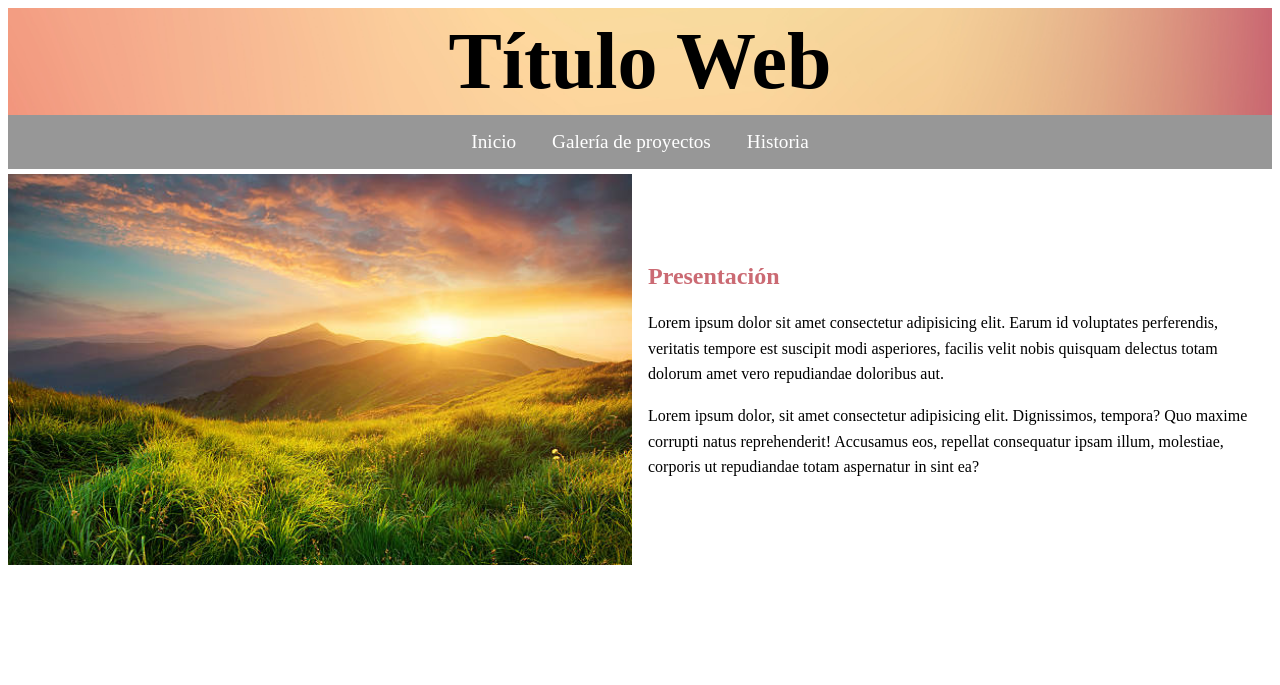
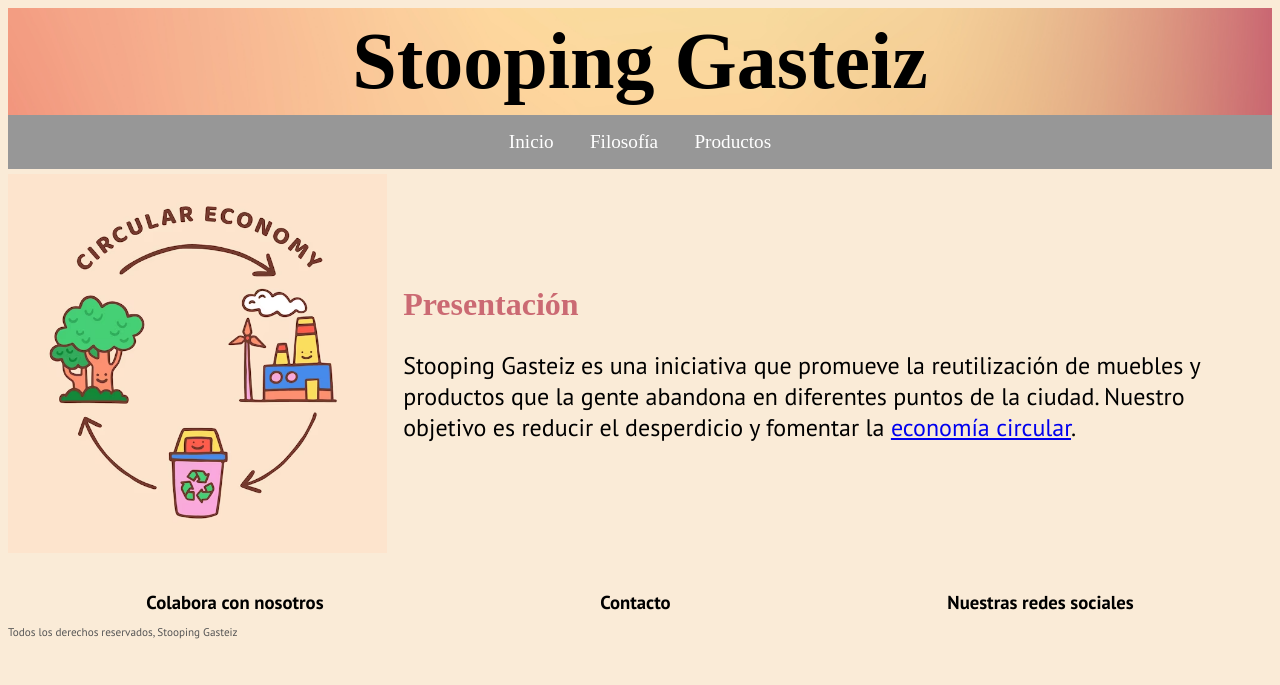
Before and after one commit to andreacastrodlc/Entregable1_IW, a plain HTML site: page index.html in a window 1280 px wide. Drawn offline with Linux system fonts and the light colour scheme; a web font is replaced by a local one.

Commit message:
Idea principal OK

```diff
--- a/css/app.css
+++ b/css/app.css
@@ -1,10 +1,11 @@
 html {
     box-sizing: border-box;
     font-size: 100%;
+    background-color: antiquewhite;
 }
 
 body {
-    font-family: "Kode Mono", "Anta";
+    font-family: "PT Sans", "Anta";
 }
 
 h1 {
@@ -51,21 +52,43 @@ h1 {
 }
 
 .imagen-presentacion {
-    width: 50%;
+    width: 30%;
     margin-right: 1rem;
 }
 
 .texto-presentacion {
-    width: 50%;
+    width: 75%;
 }
 
 .texto-presentacion h2 {
     color: #CB6A73;
     font-family: "Anta";
+    font-size: 2rem;
 }
 
-.texto-presentacion p {
-    line-height: 1.6;
+.texto-presentacion p{
+    font-size: 1.5rem;
+}
+
+.copyright{
+    color: #555555;
+    font-size: 0.7rem;
+    text-align: left;
+}
+
+
+.footer{
+    color: black;
+    padding: 2rem 0;
+    text-align: center;
+}
+.grid-footer{
+    display: flex;
+    justify-content: space-around;
+}
+
+.grid-footer h3{
+    margin: 0;
 }
 
 @media (max-width: 768px) {
--- a/index.html
+++ b/index.html
@@ -9,33 +9,39 @@
     <link rel="preconnect" href="https://fonts.googleapis.com">
     <link rel="preconnect" href="https://fonts.gstatic.com" crossorigin>
     <link href="https://fonts.googleapis.com/css2?family=Anta&display=swap" rel="stylesheet">
-    <link rel="preconnect" href="https://fonts.googleapis.com">
-    <link href="https://fonts.googleapis.com/css2?family=Kode+Mono:wght@400..700&display=swap" rel="stylesheet">
+    <link href="https://fonts.googleapis.com/css2?family=PT+Sans:ital,wght@0,400;0,700;1,400;1,700&display=swap"
+        rel="stylesheet">
 </head>
 
 <body>
     <header>
-        <h1 class="nombre-sitio">Título Web</h1>
+        <h1 class="nombre-sitio">Stooping Gasteiz</h1>
     </header>
     <div class="menu-superior">
         <nav class="contenedor">
             <a href="index.html">Inicio</a>
-            <a href="galeria.html">Galería de proyectos</a>
-            <a href="historia.html">Historia</a>
+            <a href="filosofia.html">Filosofía</a>
+            <a href="productos.html">Productos</a>
         </nav>
     </div>
     <section class="presentacion">
-        <img src="img/landscape2.jpg" alt="landscape" width="500" class="imagen-presentacion">
+        <img src="img/economia-circular.avif" alt="landscape" class="imagen-presentacion">
         <div class="texto-presentacion">
             <h2>Presentación</h2>
-            <p>Lorem ipsum dolor sit amet consectetur adipisicing elit. Earum id voluptates perferendis, veritatis
-                tempore est suscipit modi asperiores, facilis velit nobis quisquam delectus totam dolorum amet vero
-                repudiandae doloribus aut.</p>
-            <p>Lorem ipsum dolor, sit amet consectetur adipisicing elit. Dignissimos, tempora? Quo maxime corrupti natus
-                reprehenderit! Accusamus eos, repellat consequatur ipsam illum, molestiae, corporis ut repudiandae totam
-                aspernatur in sint ea?</p>
+            <p>Stooping Gasteiz es una iniciativa que promueve la reutilización de muebles y productos que la gente
+                abandona en diferentes puntos de la ciudad. Nuestro objetivo es reducir el desperdicio y fomentar la
+                <a href="https://es.wikipedia.org/wiki/Economía_circular">economía circular</a>.
+            </p>
         </div>
     </section>
+    <footer class="footer">
+        <div class="grid-footer">
+            <h3>Colabora con nosotros</h3>
+            <h3>Contacto</h3>
+            <h3>Nuestras redes sociales</h3>
+        </div>
+        <p class="copyright">Todos los derechos reservados, Stooping Gasteiz</p>
+    </footer>
 </body>
 
 </html>
```
Also changed, not shown: img/economia-circular.avif (added).
